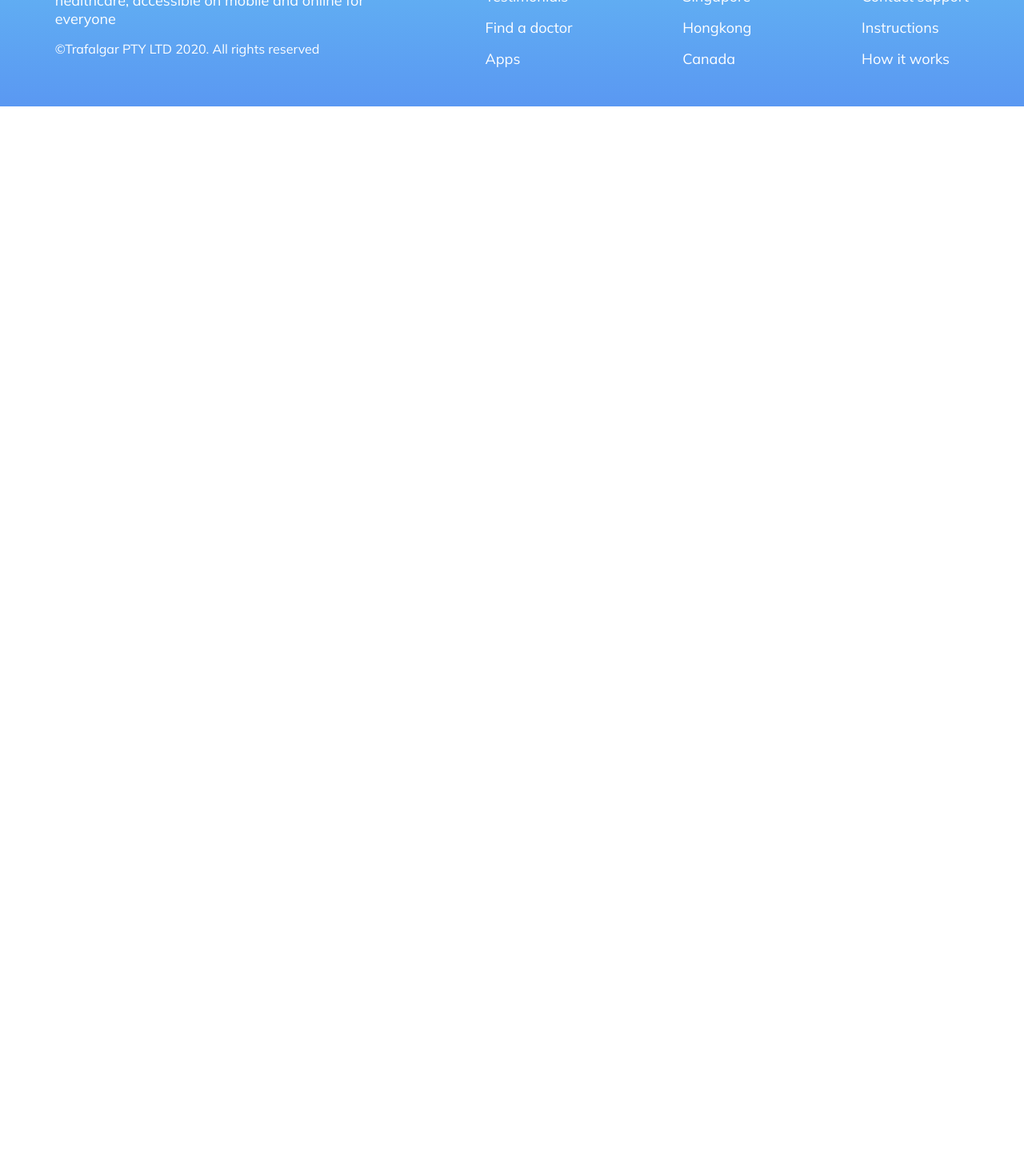
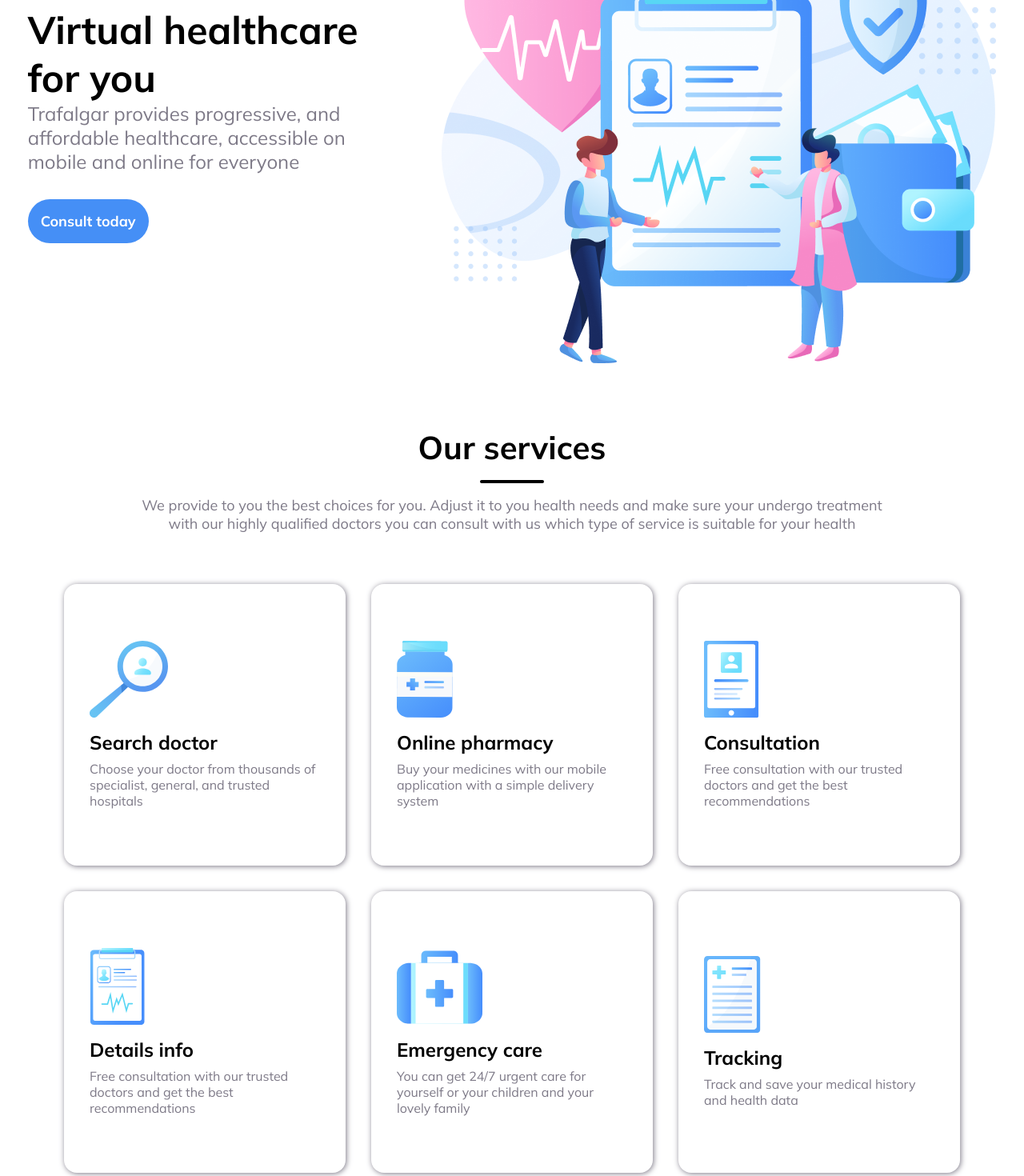
Before and after one commit to wendsondev/trafalgar-landing-page, a React (Vite) app: page / in a window 1280 px wide. Shown: the part 240-1710 px from the top of the page at 80% size. Before the commit the page ends 800 px from the top, so only its background shows below. Built offline with nearby package versions, Linux system fonts and the light colour scheme.

Commit message:
created Home component

```diff
--- a/src/App.tsx
+++ b/src/App.tsx
@@ -1,14 +1,13 @@
 import { Footer } from './components/Footer';
 import { Header } from './components/Header';
+import { Home } from './components/Home';
 
 export function App() {
 
   return (
     <>
       <Header />
-      <main>
-
-      </main>
+      <Home />
       <Footer />
     </>
   )
--- /dev/null
+++ b/src/components/Home/BoxServiceCard/ServiceCard/index.tsx
@@ -0,0 +1,19 @@
+import styles from './styles.module.scss';
+
+type ServiceCardProps = {
+  src: string;
+  title: string;
+  description: string;
+}
+
+export function ServiceCard ({ src, title, description } : ServiceCardProps) {
+  return (
+    <div className={styles.container}>
+      <img src={src} alt={title} />
+
+      <strong>{title}</strong>
+
+      <p>{description}</p>
+    </div>
+  );
+}
--- /dev/null
+++ b/src/components/Home/BoxServiceCard/ServiceCard/styles.module.scss
@@ -0,0 +1,28 @@
+.container {
+  width: 22rem;
+  height: 22rem;
+  display: flex;
+  flex-direction: column;
+  justify-content: center;
+  align-items: flex-start;
+  padding: 2rem;
+  box-shadow: 1px 1px 7px var(--gray-500);
+  border-radius: 1rem;
+  background: var(--white);
+
+  img {
+    height: 6rem;
+    margin-bottom: 1rem;
+  }
+
+  strong {
+    font-size: 1.5rem;
+    font-weight: 700;
+    color: var(--black);
+    margin-bottom: .5rem;
+  }
+
+  p {
+    color: var(--gray-500);
+  }
+}
--- /dev/null
+++ b/src/components/Home/BoxServiceCard/index.tsx
@@ -0,0 +1,46 @@
+import { ServiceCard } from './ServiceCard';
+import styles from './styles.module.scss';
+
+export function BoxServiceCard () {
+  return (
+    <div className={styles.container}>
+      <div className={styles.content}>
+        <ServiceCard
+          src='/search_doctor.svg'
+          title='Search doctor'
+          description='Choose your doctor from thousands of specialist, general, and trusted hospitals'
+        />
+
+        <ServiceCard
+          src='/online_pharmacy.svg'
+          title='Online pharmacy'
+          description='Buy your medicines with our mobile application with a simple delivery system'
+        />
+
+        <ServiceCard
+          src='/consultation.svg'
+          title='Consultation'
+          description='Free consultation with our trusted doctors and get the best recommendations'
+        />
+
+        <ServiceCard
+          src='/details_info.svg'
+          title='Details info'
+          description='Free consultation with our trusted doctors and get the best recommendations'
+        />
+
+        <ServiceCard
+          src='/emergency_care.svg'
+          title='Emergency care'
+          description='You can get 24/7 urgent care for yourself or your children and your lovely family'
+        />
+
+        <ServiceCard
+          src='/tracking.svg'
+          title='Tracking'
+          description='Track and save your medical history and health data'
+        />
+      </div>
+    </div>
+  );
+}
--- /dev/null
+++ b/src/components/Home/BoxServiceCard/styles.module.scss
@@ -0,0 +1,15 @@
+.container {
+  width: 100%;
+  display: flex;
+  justify-content: center;
+  padding: 2rem;
+
+
+  .content {
+    max-width: 94rem;
+    display: flex;
+    justify-content: center;
+    flex-wrap: wrap;
+    gap: 2rem;
+  }
+}
--- /dev/null
+++ b/src/components/Home/index.tsx
@@ -0,0 +1,34 @@
+import { BoxServiceCard } from './BoxServiceCard';
+import styles from './styles.module.scss';
+
+export function Home () {
+  return (
+    <main className={styles.container}>
+        <section className={styles.services}>
+          <div>
+            <h1>Virtual healthcare for you</h1>
+
+            <p>Trafalgar provides progressive, and affordable healthcare, accessible on mobile and online for everyone</p>
+
+            <button>Consult today</button>
+          </div>
+
+          <img src="/illustration.png" alt="healthcare services" />
+        </section>
+
+        <section className={styles.ourServices}>
+          <div className={styles.headerOurServices}>
+            <h2>Our services</h2>
+
+            <div />
+
+            <p>We provide to you the best choices for you. Adjust it to you health needs and make sure your undergo treatment with our highly qualified doctors you can consult with us which type of service is suitable for your health</p>
+          </div>
+
+          <BoxServiceCard />
+
+          <button>Learn more</button>
+        </section>
+      </main>
+  );
+}
--- /dev/null
+++ b/src/components/Home/styles.module.scss
@@ -0,0 +1,86 @@
+.container {
+  width: 100%;
+  min-height: 100vh;
+  display: flex;
+  flex-direction: column;
+  gap: 5rem;
+
+  .services {
+    display: flex;
+    justify-content: space-around;
+    align-items: center;
+
+    div {
+      max-width: 28rem;
+
+      h1 {
+        font-size: 3rem;
+        color: var(--black);
+      }
+
+      p {
+        font-size: 1.5rem;
+        color: var(--gray-500);
+      }
+
+      button {
+        font-size: 1.125rem;
+        font-weight: 700;
+        margin-top: 2rem;
+        padding: 1rem;
+        border: 0;
+        border-radius: 9999px;
+        background: var(--blue-500);
+        color: var(--white);
+      }
+    }
+
+    img{
+      max-height: 38rem;
+    }
+  }
+
+  .ourServices {
+    display: flex;
+    flex-direction: column;
+    justify-content: space-around;
+    align-items: center;
+    gap: 2rem;
+
+    .headerOurServices {
+      display: flex;
+      flex-direction: column;
+      align-items: center;
+      gap: 1rem;
+      max-width: 60rem;
+      text-align: center;
+
+      h2 {
+        font-size: 2.5rem;
+        color: var(--black);
+      }
+
+      > div {
+        width: 5rem;
+        height: .25rem;
+        border-radius: 9999px;
+        background: var(--black);
+      }
+
+      p {
+        font-size: 1.125rem;
+        color: var(--gray-500);
+      }
+    }
+
+    > button {
+      font-size: 1.125rem;
+      margin: 1rem 0;
+      padding: 1rem 2rem;
+      color: var(--blue-500);
+      border: .2rem solid var(--blue-500);
+      border-radius: 9999px;
+      background: transparent;
+    }
+  }
+}
```
